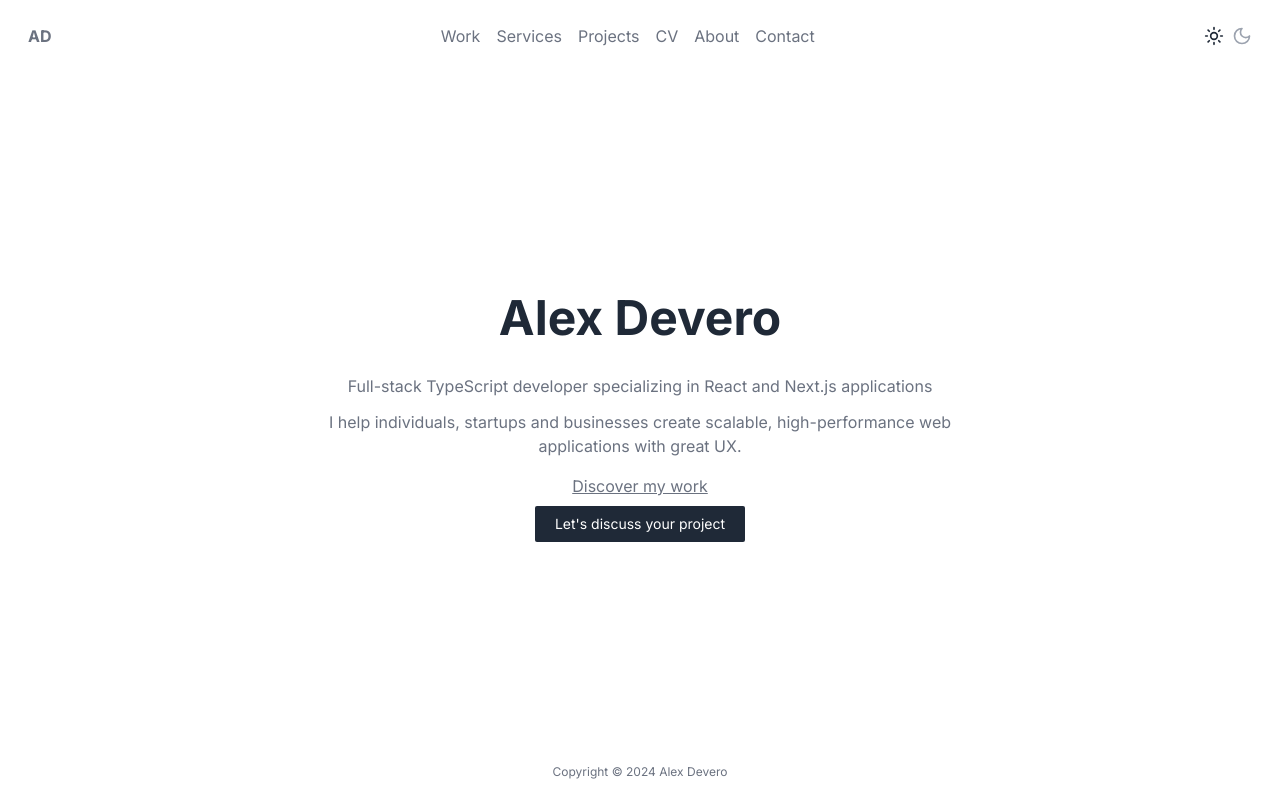
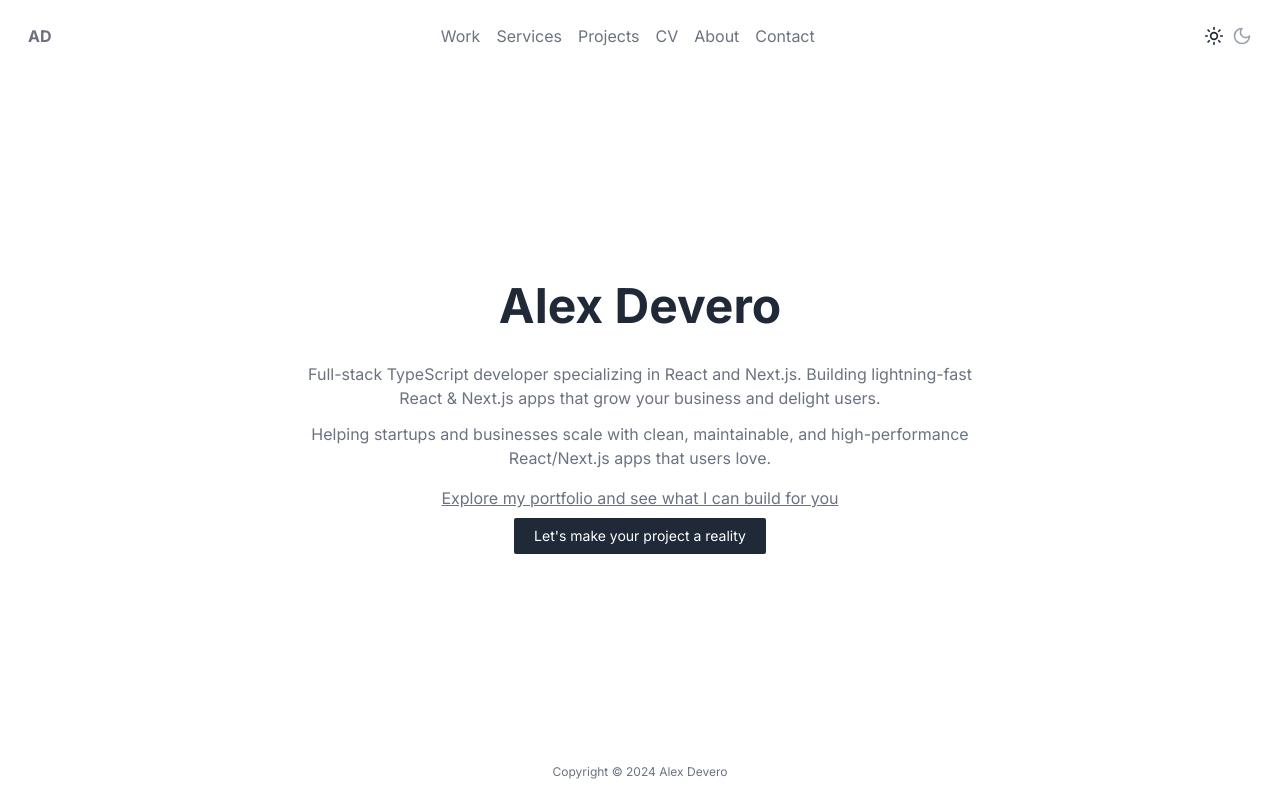
Before and after one commit to alexdevero/alex-devero-website-nextjs, a Next.js app: page / in a window 1280 px wide. Built offline with nearby package versions, Linux system fonts and the light colour scheme; no server answers; some icons are missing; what next-recaptcha-v3 would draw is missing.

Commit message:
fix: update homepage wording

```diff
--- a/src/components/Pages/Homepage/Homepage.tsx
+++ b/src/components/Pages/Homepage/Homepage.tsx
@@ -11,19 +11,20 @@ export const HomePage = () => (
         </Typography>
 
         <Typography>
-          Full-stack TypeScript developer specializing in React and Next.js applications
+          Full-stack TypeScript developer specializing in React and Next.js. Building lightning-fast
+          React & Next.js apps that grow your business and delight users.
         </Typography>
 
         <Typography className="my-3">
-          I help individuals, startups and businesses create scalable, high-performance web
-          applications with great UX.
+          Helping startups and businesses scale with clean, maintainable, and high-performance
+          React/Next.js apps that users love.
         </Typography>
 
         <div className="mt-4 flex flex-col items-center justify-center gap-2">
-          <Link href="/work">Discover my work</Link>
+          <Link href="/work">Explore my portfolio and see what I can build for you</Link>
 
           <Link href="/contact" buttonStyle>
-            Let's discuss your project
+            Let's make your project a reality
           </Link>
         </div>
       </div>
```
